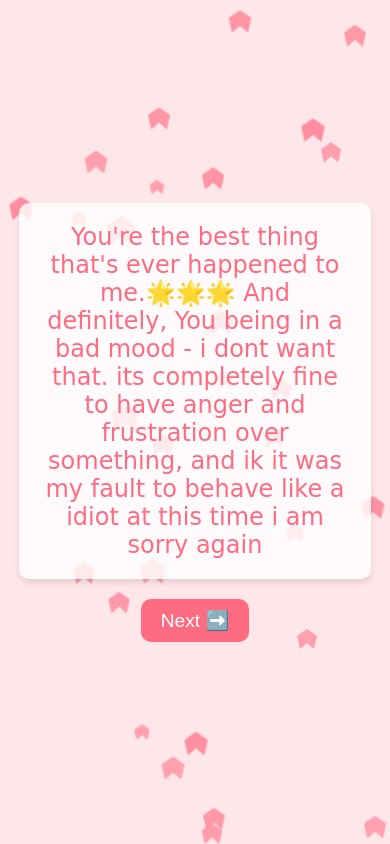
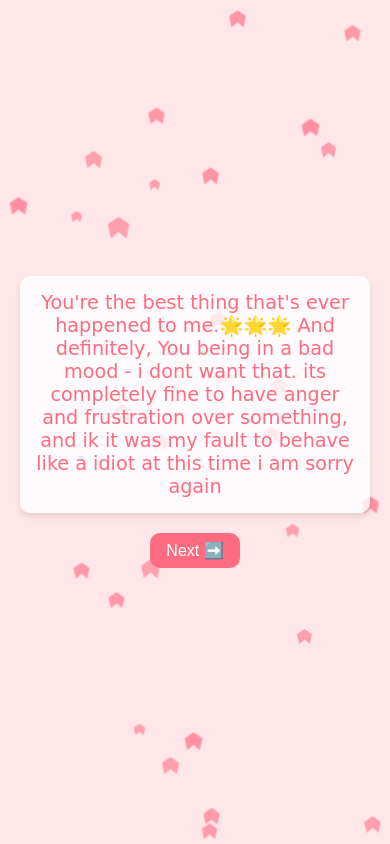
Before and after one commit to Z0r0-lost/jilybeannn, a plain HTML site: page index.html in a window 390 px wide. Both pictures are taken after a click on the button "Click Me". Drawn offline with Linux system fonts and the light colour scheme.

Commit message:
styles.css

```diff
--- a/styles.css
+++ b/styles.css
@@ -25,6 +25,7 @@ body {
   flex-direction: column;
   justify-content: center;
   align-items: center;
+  padding: 0 20px; /* Padding for smaller screens */
 }
 
 .page.active {
@@ -35,6 +36,7 @@ body {
 #front-page h1 {
   font-size: 2rem;
   margin-bottom: 20px;
+  text-align: center;
 }
 
 #click-me-button {
@@ -59,7 +61,7 @@ body {
   margin-bottom: 20px;
   background: rgba(255, 255, 255, 0.8);
   border-radius: 10px;
-    max-width: 80%;
+  max-width: 600px;
   box-shadow: 0px 4px 6px rgba(0, 0, 0, 0.1);
 }
 
@@ -115,3 +117,30 @@ body {
     opacity: 0.8;
   }
 }
+
+/* Responsive Design: Mobile Adjustments */
+@media screen and (max-width: 768px) {
+  #front-page h1 {
+    font-size: 1.5rem;
+  }
+
+  #click-me-button {
+    padding: 8px 16px;
+    font-size: 1rem;
+  }
+
+  #message-box {
+    font-size: 1.2rem;
+    padding: 15px;
+  }
+
+  #next-button {
+    padding: 8px 16px;
+    font-size: 1rem;
+  }
+
+  .heart {
+    width: 15px;
+    height: 15px;
+  }
+}
```
Lines whose indentation alone changed are shown as unchanged.
